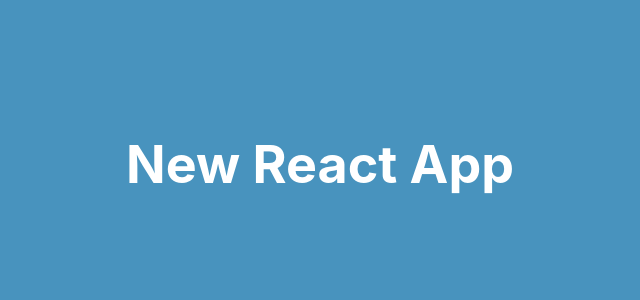
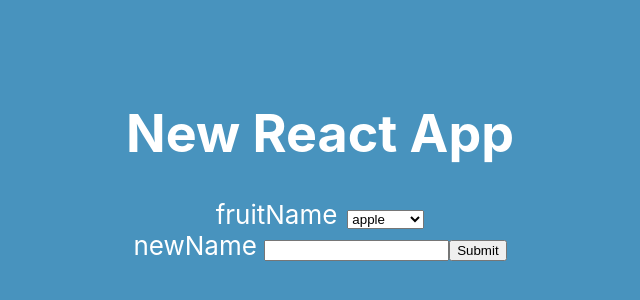
Before and after one commit to babitasingh1/MyApp, a React (Create React App) app: page /Change in a window 1280 px wide. Shown: the part 236-536 px from the top of the page, without its empty margins (320-960 px from the left). Built offline with nearby package versions, Linux system fonts and the light colour scheme.

Commit message:
add functionality to change items

```diff
--- a/src/App.css
+++ b/src/App.css
@@ -43,6 +43,10 @@
   color: #61dafb;
 }
 
+.links {
+  margin-right: 10px;
+}
+
 @keyframes App-logo-spin {
   from {
     transform: rotate(0deg);
--- a/src/App.tsx
+++ b/src/App.tsx
@@ -4,6 +4,7 @@ import logo from "./logo.svg";
 import "./App.css";
 import ListItems from "./components/ListItems";
 import AddItems from "./components/AddItems";
+import ChangeItems from "./components/ChangeItems";
 import { isTemplateSpan } from "typescript";
 import { BrowserRouter } from "react-router-dom";
 import { createBrowserHistory } from "history";
@@ -26,6 +27,12 @@ function App() {
     console.log(itemsLeft);
     setItems(itemsLeft);
   }
+
+  function handleChange(oldValue: any, newValue: any) {
+    items[items.indexOf(oldValue)] = newValue;
+    console.log(items);
+    history.push("/");
+  }
   return (
     <div className="App">
       <header className="App-header">
@@ -40,6 +47,12 @@ function App() {
           exact
           render={() => <AddItems onAdd={handleAdd} />}
         />
+
+        <Route
+          path="/Change"
+          exact
+          render={() => <ChangeItems items={items} onChange={handleChange} />}
+        />
       </header>
     </div>
   );
--- /dev/null
+++ b/src/components/ChangeItems.tsx
@@ -0,0 +1,50 @@
+import React, { useState } from "react";
+
+const ChangeItems = (props: any) => {
+  console.log(props);
+  const [newValue, setNewValue] = useState("");
+  const [oldValue, setOldValue] = useState("");
+
+  // function onSubmit() {
+  //   console.log("changed");
+  //   console.log(newValue);
+  // }
+
+  return (
+    <div>
+      <form
+        onSubmit={(e) => {
+          e.preventDefault();
+          props.onChange(oldValue, newValue);
+        }}
+      >
+        <label htmlFor="fruitName" style={{ marginRight: 10 }}>
+          fruitName
+        </label>
+        <select
+          name="FruitName"
+          value={oldValue}
+          onChange={(e) => {
+            setOldValue(e.target.value);
+          }}
+        >
+          {props.items.map((item: any) => (
+            <option>{item}</option>
+          ))}
+        </select>
+        <br></br>
+        <label htmlFor="newName">newName </label>
+        <input
+          type="text"
+          value={newValue}
+          onChange={(e) => {
+            setNewValue(e.target.value);
+          }}
+        ></input>
+        <button type="submit">Submit</button>
+      </form>
+    </div>
+  );
+};
+
+export default ChangeItems;
--- a/src/components/ListItems.tsx
+++ b/src/components/ListItems.tsx
@@ -1,4 +1,5 @@
 import React, { useState } from "react";
+import "../App.css";
 
 import { Link } from "react-router-dom";
 
@@ -17,7 +18,10 @@ function ListItems(props: any) {
         </ul>
       ))}
 
-      <Link to="/Add">Add item</Link>
+      <Link to="/Add" className="links">
+        Add item
+      </Link>
+      <Link to="/Change">Change item</Link>
     </div>
   );
 }
```
